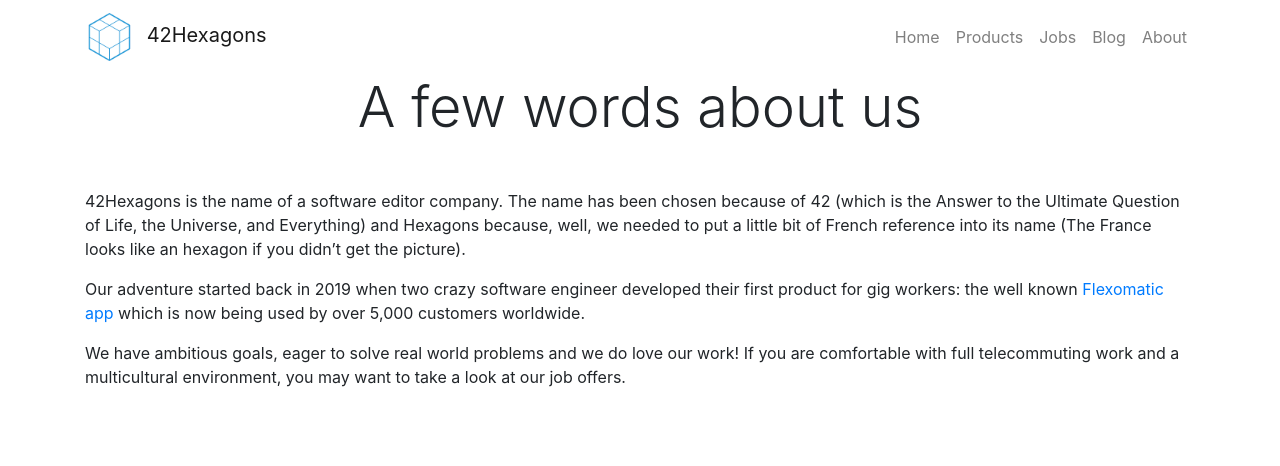
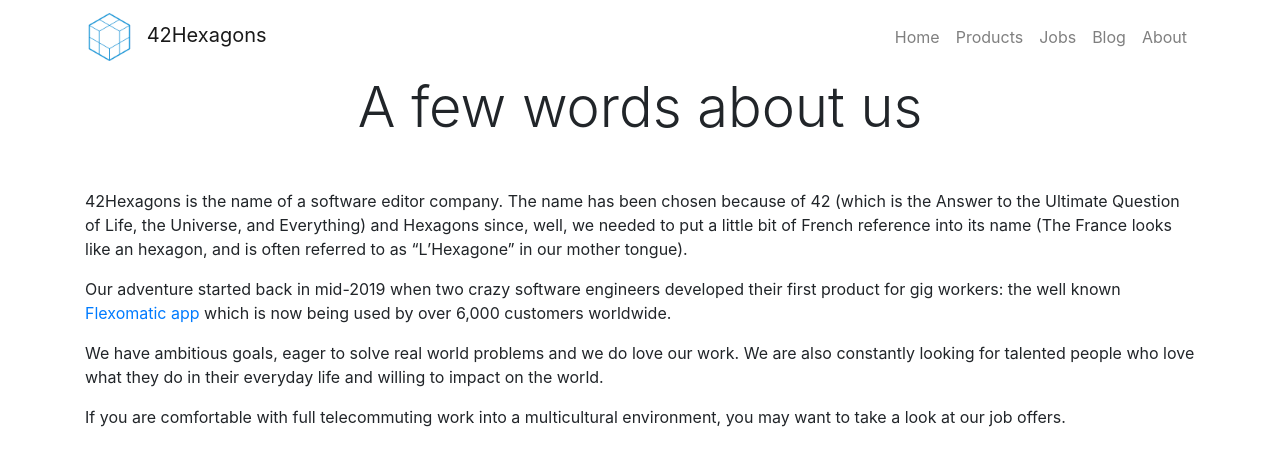
Before and after one commit to 42hexagons/42hexagons.github.io, a Jekyll site: the page built from about.markdown, in a window 1280 px wide. Shown: the top 466 px of the page. Built offline with Jekyll 4.4.1, drawn with Linux system fonts in a browser that asks for light colours; nearby versions of some CDN libraries.

Commit message:
Update about.markdown

```diff
--- a/about.markdown
+++ b/about.markdown
@@ -8,13 +8,16 @@
 
 42Hexagons is the name of a software editor company. The name has been chosen because of 42
 (which is the Answer to the Ultimate Question of Life, the Universe, and Everything) and Hexagons
-because, well, we needed to put a little bit of French reference into its name (The France looks
-like an hexagon if you didn't get the picture).
+since, well, we needed to put a little bit of French reference into its name (The France looks
+like an hexagon, and is often referred to as “L’Hexagone” in our mother tongue).
 
-Our adventure started back in 2019 when two crazy software engineer developed their first product
+Our adventure started back in mid-2019 when two crazy software engineers developed their first product
 for gig workers: the well known [Flexomatic app](https://www.flexomatic.app) which is now being
-used by over 5,000 customers worldwide.
+used by over 6,000 customers worldwide.
 
-We have ambitious goals, eager to solve real world problems and we do love our work! If you are
-comfortable with full telecommuting work and a multicultural environment, you may want to take a
-look at our job offers.
+We have ambitious goals, eager to solve real world problems and we do love our work. We are also
+constantly looking for talented people who love what they do in their everyday life and willing
+to impact on the world.
+
+If you are comfortable with full telecommuting work into a multicultural environment,
+you may want to take a look at our job offers.
```
